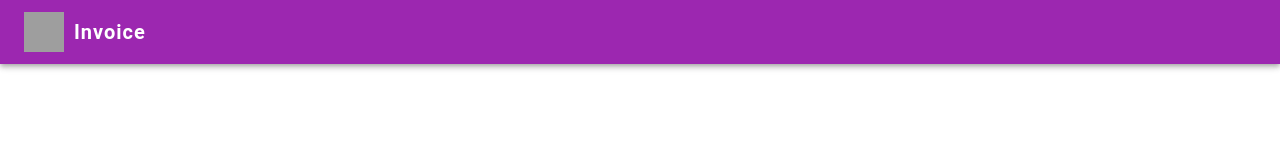
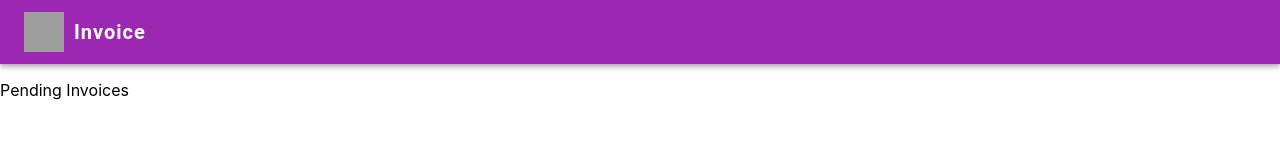
Before and after one commit to Alind47/Invoice-Processing-System, a React (Create React App) app in the folder client/: page / in a window 1280 px wide. Shown: the top 160 px of the page. Built offline with nearby package versions, Linux system fonts and the light colour scheme; grey boxes are pictures that could not be loaded.

Commit message:
there should not be two parent element

```diff
--- a/client/src/pages/Home.jsx
+++ b/client/src/pages/Home.jsx
@@ -4,7 +4,10 @@ import Header from "../components/Header";
 const Home = () => {
 
     return(
+        <div>
         <Header/>
+        <p>Pending Invoices</p>
+        </div>
     )
 }
 
```
